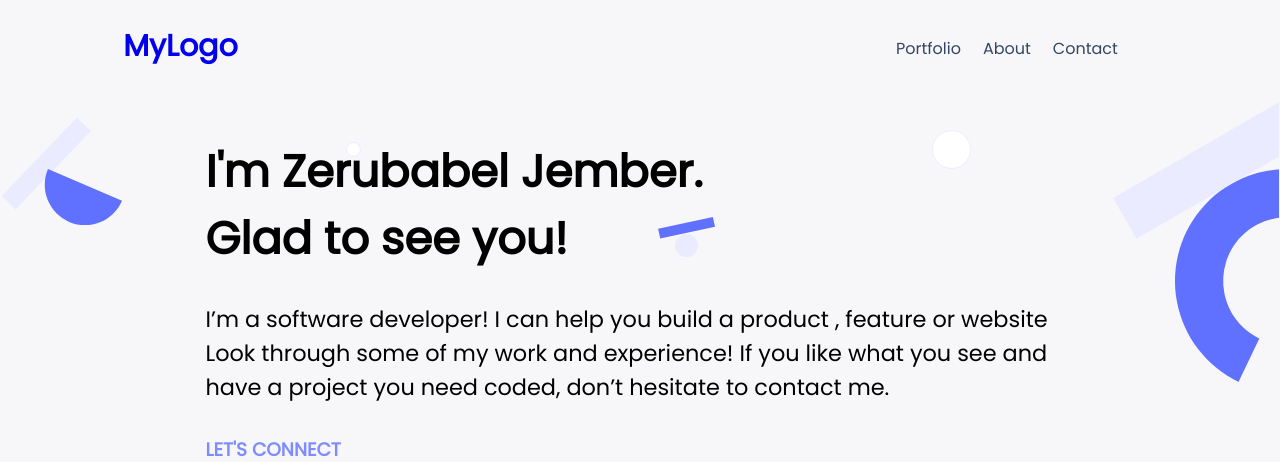
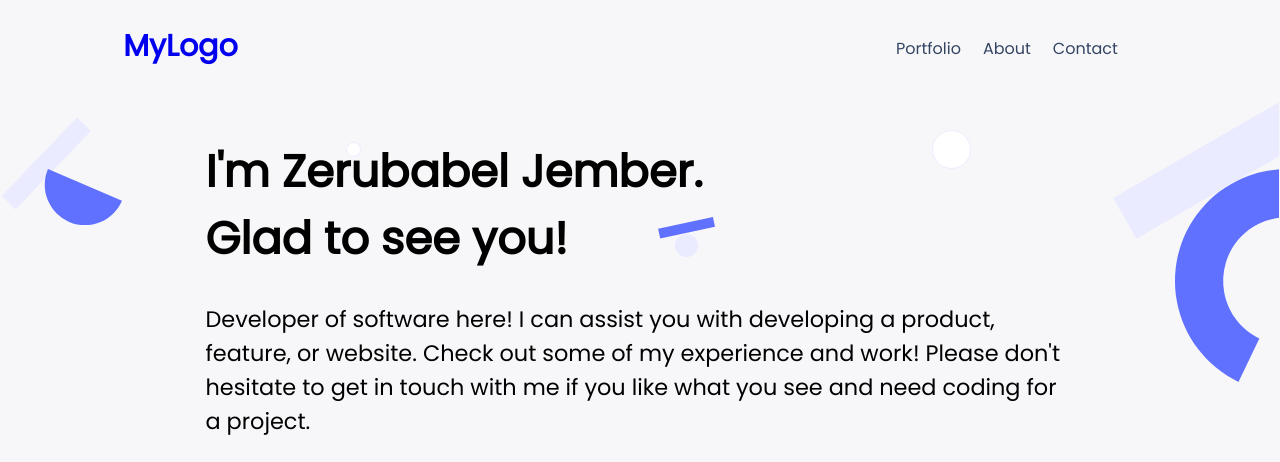
Before and after one commit to Zerubabel-J/Portfolio, a website: page index.html in a window 1280 px wide. Shown: the top 462 px of the page. Drawn offline with Linux system fonts and the light colour scheme.

Commit message:
index file modified

```diff
--- a/index.html
+++ b/index.html
@@ -27,7 +27,10 @@
           <div class="public-info">
              <h1 class="text-color big-text"> I'm Zerubabel Jember. <br> Glad to see you!</h1>
                 <p class="more-info text-color">
-                    I’m a software developer! I can help you build a product , feature or website Look through some of my work and experience! If you like what you see and have a project you need coded, don’t hesitate to contact me.
+                    Developer of software here! I can assist you with developing a product,
+                     feature, or website. Check out some of my experience and work!
+                     Please don't hesitate to get in touch with me if you like
+                     what you see and need coding for a project.
                 </p>
               <section class="contact-part">
                   <h5 class="lets-connect"> LET'S CONNECT </h5>
```
